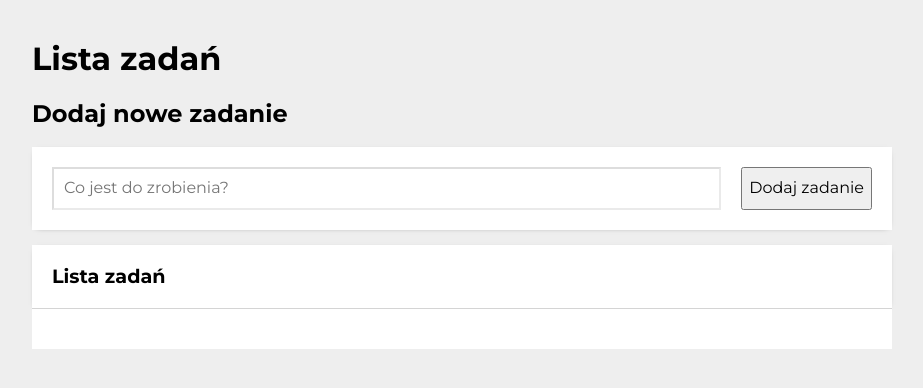
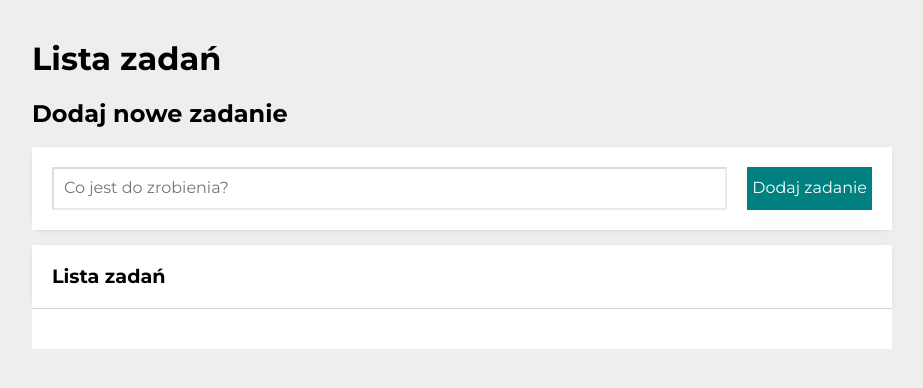
Before and after one commit to Eugen-save/TODO-LIST, a plain HTML site: page index.html in a window 1280 px wide. Shown: the whole page, without its empty margins (178-1101 px from the left). Drawn offline with nearby package versions, Linux system fonts and the light colour scheme.

Commit message:
Changed names of class form according to BEM

```diff
--- a/css/form.css
+++ b/css/form.css
@@ -36,7 +36,7 @@ flex-grow: 1;
         }
 }
 
-.form__container--button {
+.form__button {
     background-color: teal;
     color: #fff;
     padding: 5px;
```
